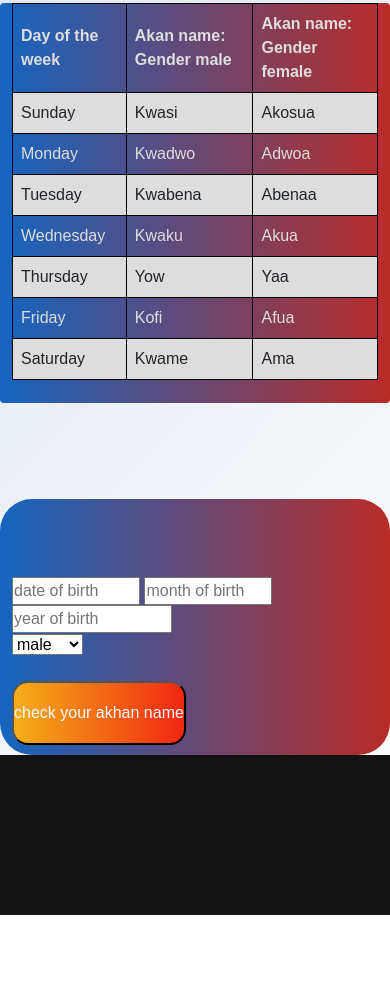
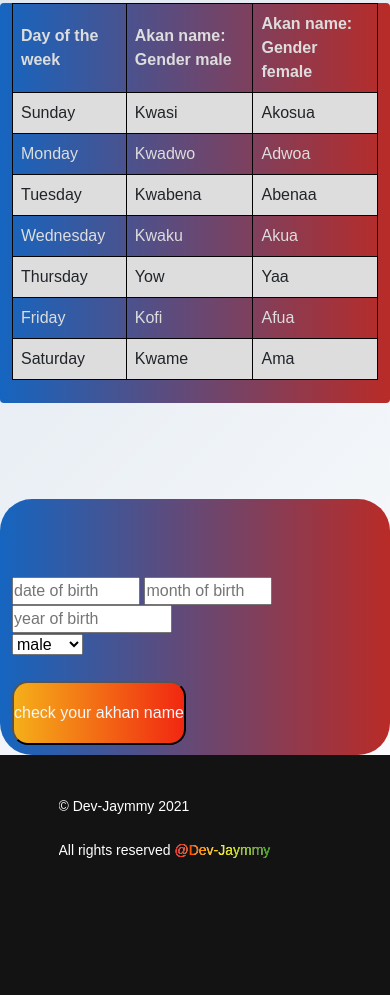
Before and after one commit to Devjaymmy/Birth-day-calculator, a plain HTML site: page index.html in a window 390 px wide. Shown: the part 973-1968 px from the top of the page. Before the commit the page ends 1888 px from the top, so only its background shows below. Drawn offline with nearby package versions, Linux system fonts and the light colour scheme.

Commit message:
added footer contents

```diff
--- a/css/style.css
+++ b/css/style.css
@@ -243,6 +243,34 @@ tr:nth-child(odd) {
   color: #131313;
   height: 10rem;
   background: #131313;
+  display: absolute;
+  justify-content: space-between;
+  padding: 5% 40%;
+}
+#copyright {
+  background: #fff;
+  width: auto;
+  -webkit-background-clip: text;
+  background-clip: text;
+  -webkit-text-fill-color: transparent;
+}
+#rights {
+  background: #fff;
+  width: auto;
+  -webkit-background-clip: text;
+  background-clip: text;
+  -webkit-text-fill-color: transparent;
+}
+#base {
+  background: linear-gradient(
+    to right,
+    #ff0000,
+    #fff200,
+    #1e9600
+  ); /* W3C, IE 10+/ Edge, Firefox 16+, Chrome 26+, Opera 12+, Safari 7+ */
+  -webkit-background-clip: text;
+  background-clip: text;
+  -webkit-text-fill-color: transparent;
 }
 @media screen and (max-width: 943px) {
   .navbar {
@@ -349,6 +377,20 @@ tr:nth-child(odd) {
   #onlydesktop {
     display: none;
   }
+  #privacy-policy {
+    color: #131313;
+    height: 15rem;
+    background: #131313;
+    display: absolute;
+    justify-content: space-between;
+    padding: 10% 15%;
+  }
+  #copyright {
+    font-size: 14px;
+  }
+  #rights {
+    font-size: 14px;
+  }
 }
 @media screen and (max-width: 483) {
   #form__column:hover {
--- a/index.html
+++ b/index.html
@@ -210,7 +210,12 @@
     </div>
     <div id="footer">
       <div id="footer__row">
-        <div id="privacy-policy">ghgfjhgf</div>
+        <div id="privacy-policy">
+          <span id="copyright">© Dev-Jaymmy 2021 </span><br /><br />
+          <h6 id="rights">
+            All rights reserved <span id="base">@Dev-Jaymmy</span>
+          </h6>
+        </div>
       </div>
     </div>
     <script src="script.js"></script>
```
